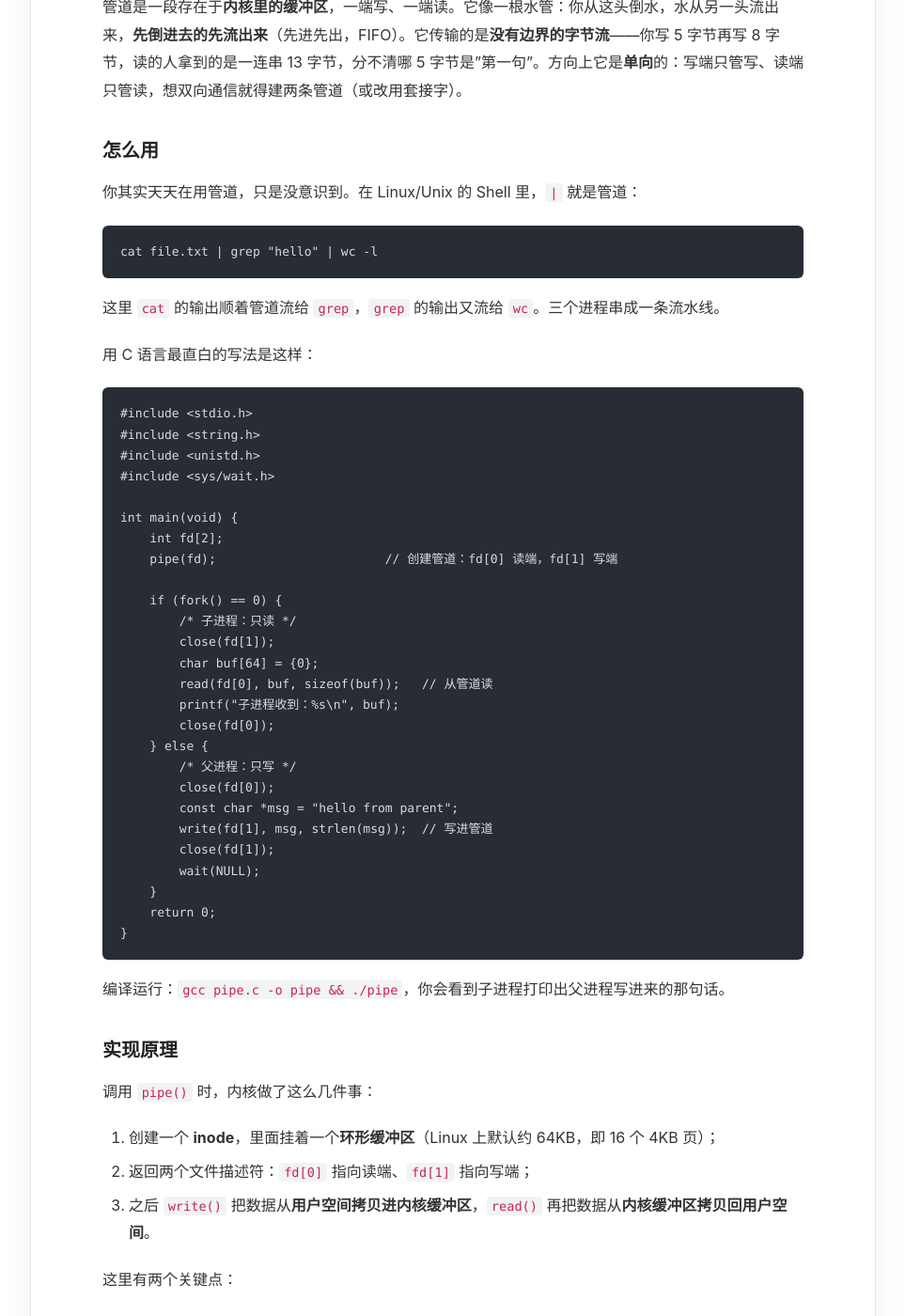
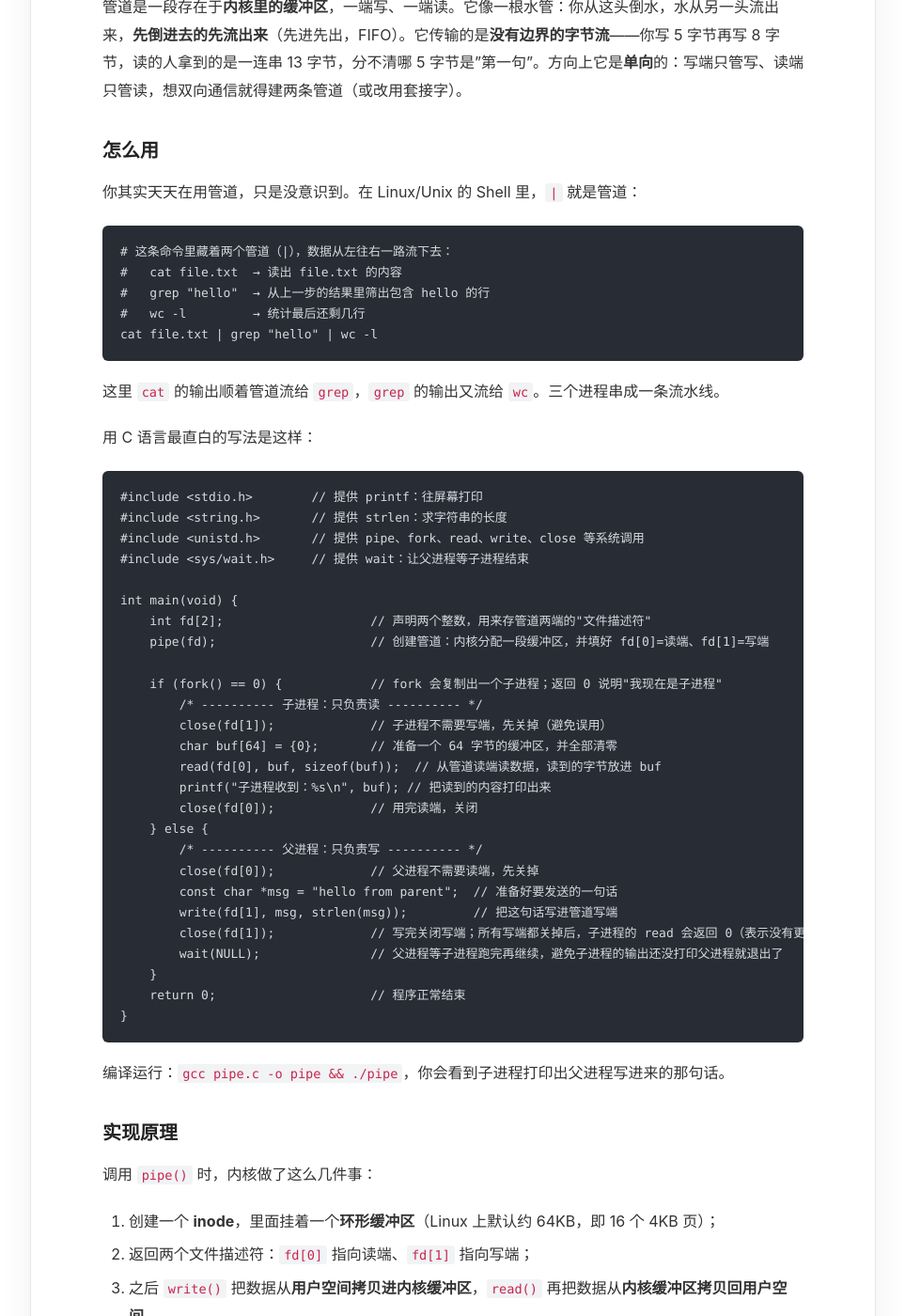
Before and after one commit to lnsyyj/lnsyyj.github.io, a Jekyll site: the page built from _posts/2026-10-24-ipc.md, in a window 1280 px wide and 1400 px high, scrolled down 3732 px. Shown: the whole window at 94% size, without its empty margins (158-1121 px from the left). Built offline with Jekyll 4.4.1, drawn with Linux system fonts in a browser that asks for light colours; some of the changed text lies outside the part shown.

Commit message:
docs: IPC 文章代码示例补充逐行注释

````diff
--- a/_posts/2026-10-24-ipc.md
+++ b/_posts/2026-10-24-ipc.md
@@ -111,6 +111,10 @@ flowchart LR
 你其实天天在用管道，只是没意识到。在 Linux/Unix 的 Shell 里，`|` 就是管道：
 
 ```bash
+# 这条命令里藏着两个管道（|），数据从左往右一路流下去：
+#   cat file.txt  → 读出 file.txt 的内容
+#   grep "hello"  → 从上一步的结果里筛出包含 hello 的行
+#   wc -l         → 统计最后还剩几行
 cat file.txt | grep "hello" | wc -l
 ```
 
@@ -119,31 +123,31 @@ cat file.txt | grep "hello" | wc -l
 用 C 语言最直白的写法是这样：
 
 ```c
-#include <stdio.h>
-#include <string.h>
-#include <unistd.h>
-#include <sys/wait.h>
+#include <stdio.h>        // 提供 printf：往屏幕打印
+#include <string.h>       // 提供 strlen：求字符串的长度
+#include <unistd.h>       // 提供 pipe、fork、read、write、close 等系统调用
+#include <sys/wait.h>     // 提供 wait：让父进程等子进程结束
 
 int main(void) {
-    int fd[2];
-    pipe(fd);                       // 创建管道：fd[0] 读端，fd[1] 写端
+    int fd[2];                    // 声明两个整数，用来存管道两端的"文件描述符"
+    pipe(fd);                     // 创建管道：内核分配一段缓冲区，并填好 fd[0]=读端、fd[1]=写端
 
-    if (fork() == 0) {
-        /* 子进程：只读 */
-        close(fd[1]);
-        char buf[64] = {0};
-        read(fd[0], buf, sizeof(buf));   // 从管道读
-        printf("子进程收到：%s\n", buf);
-        close(fd[0]);
+    if (fork() == 0) {            // fork 会复制出一个子进程；返回 0 说明"我现在是子进程"
+        /* ---------- 子进程：只负责读 ---------- */
+        close(fd[1]);             // 子进程不需要写端，先关掉（避免误用）
+        char buf[64] = {0};       // 准备一个 64 字节的缓冲区，并全部清零
+        read(fd[0], buf, sizeof(buf));  // 从管道读端读数据，读到的字节放进 buf
+        printf("子进程收到：%s\n", buf); // 把读到的内容打印出来
+        close(fd[0]);             // 用完读端，关闭
     } else {
-        /* 父进程：只写 */
-        close(fd[0]);
-        const char *msg = "hello from parent";
-        write(fd[1], msg, strlen(msg));  // 写进管道
-        close(fd[1]);
-        wait(NULL);
+        /* ---------- 父进程：只负责写 ---------- */
+        close(fd[0]);             // 父进程不需要读端，先关掉
+        const char *msg = "hello from parent";  // 准备好要发送的一句话
+        write(fd[1], msg, strlen(msg));         // 把这句话写进管道写端
+        close(fd[1]);             // 写完关闭写端；所有写端都关掉后，子进程的 read 会返回 0（表示没有更多数据）
+        wait(NULL);               // 父进程等子进程跑完再继续，避免子进程的输出还没打印父进程就退出了
     }
-    return 0;
+    return 0;                     // 程序正常结束
 }
 ```
 
@@ -175,18 +179,20 @@ int main(void) {
 用 `mkfifo` 创建一个命名管道：
 
 ```bash
+# 创建一个命名管道文件 /tmp/myfifo（它只是个"门牌号"，本身不存数据）
 mkfifo /tmp/myfifo
 ```
 
 然后两个终端，一边写一边读：
 
 ```bash
-# 终端 1：往管道里写
+# 终端 1：把 echo 的输出重定向（>）进这个管道，相当于"往水管里倒水"
+# 注意：此时会阻塞住，直到有人从另一端来读，数据才真正流过去
 echo "hello fifo" > /tmp/myfifo
 ```
 
 ```bash
-# 终端 2：从管道里读
+# 终端 2：从管道里把数据读出来（cat 一打开管道，终端 1 的 echo 就解除阻塞）
 cat /tmp/myfifo
 ```
 
@@ -207,34 +213,36 @@ cat /tmp/myfifo
 用 System V 接口写一个最简例子（发送和接收在同一个进程里演示）：
 
 ```c
-#include <stdio.h>
-#include <string.h>
-#include <sys/ipc.h>
-#include <sys/msg.h>
+#include <stdio.h>        // printf
+#include <string.h>       // strlen、strcpy
+#include <sys/ipc.h>      // IPC 相关的通用定义
+#include <sys/msg.h>      // msgget、msgsnd、msgrcv、msgctl
 
+/* 消息的结构体：内核要求消息格式是"一个类型号 + 一段内容" */
 struct msgbuf {
-    long mtype;        /* 消息类型，必须是正数 */
-    char mtext[128];   /* 消息内容 */
+    long mtype;            // 消息类型，必须是正数（这里用 1）
+    char mtext[128];       // 消息正文，最多装 127 个字符 + 结尾的 \0
 };
 
 int main(void) {
-    /* 创建（或打开）一个消息队列 */
+    // 创建（或打开）一个消息队列，返回队列的 ID（整数）
+    // IPC_PRIVATE 表示"新建一个只属于我的新队列"；0666 是读写权限；IPC_CREAT 表示不存在就创建
     int msqid = msgget(IPC_PRIVATE, 0666 | IPC_CREAT);
 
-    /* 发送一条类型为 1 的消息 */
-    struct msgbuf send;
-    send.mtype = 1;
-    strcpy(send.mtext, "你好，消息队列");
-    msgsnd(msqid, &send, strlen(send.mtext), 0);
+    // ---- 发送一条消息 ----
+    struct msgbuf send;                          // 声明一个消息变量，准备发送
+    send.mtype = 1;                              // 给这条消息标上类型 1
+    strcpy(send.mtext, "你好，消息队列");         // 把要发的文字填进消息正文
+    msgsnd(msqid, &send, strlen(send.mtext), 0); // 发送：第3个参数是正文长度，第4个 0 表示队列满了就阻塞等待
 
-    /* 接收一条类型为 1 的消息 */
-    struct msgbuf recv;
+    // ---- 接收一条消息 ----
+    struct msgbuf recv;                          // 声明一个变量，用来装收到的消息
+    // 接收：第3个参数是能装下的最大正文长度；第4个 1 表示"只要类型 1 的消息"；最后一个 0 表示没有匹配消息时就阻塞
     ssize_t n = msgrcv(msqid, &recv, sizeof(recv.mtext), 1, 0);
-    printf("收到 %zd 字节：%s\n", n, recv.mtext);
+    printf("收到 %zd 字节：%s\n", n, recv.mtext); // 打印实际收到的字节数和消息内容
 
-    /* 删除队列 */
-    msgctl(msqid, IPC_RMID, NULL);
-    return 0;
+    msgctl(msqid, IPC_RMID, NULL);                // 删除这个消息队列，释放内核里的资源
+    return 0;                                     // 程序正常结束
 }
 ```
 
@@ -262,26 +270,29 @@ int main(void) {
 用 POSIX 接口写个最简例子：
 
 ```c
-#include <stdio.h>
-#include <string.h>
-#include <fcntl.h>
-#include <unistd.h>
-#include <sys/mman.h>
+#include <stdio.h>        // printf
+#include <string.h>       // strcpy
+#include <fcntl.h>        // O_CREAT、O_RDWR 等打开标志
+#include <unistd.h>       // ftruncate
+#include <sys/mman.h>     // shm_open、mmap、munmap、shm_unlink
 
 int main(void) {
-    /* 创建（或打开）一块命名共享内存 */
+    // 创建（或打开）一块名为 /myshm 的共享内存，返回一个文件描述符
+    // O_CREAT | O_RDWR 表示"不存在就创建、并且可读可写"；0666 是权限
     int fd = shm_open("/myshm", O_CREAT | O_RDWR, 0666);
-    ftruncate(fd, 4096);                 /* 把大小设为 4KB */
+    ftruncate(fd, 4096);                             // 把这块共享内存的大小设为 4KB
 
-    /* 把这块共享内存映射进本进程的地址空间 */
+    // 把共享内存映射进本进程的地址空间，返回一个指向它的指针（之后就能像普通内存一样用）
+    // NULL：让内核自己选映射地址；4096：映射大小；PROT_READ|PROT_WRITE：可读可写；
+    // MAP_SHARED：修改会写回共享内存、其他进程看得见；fd：上面打开的对象；0：从开头开始映射
     char *p = mmap(NULL, 4096, PROT_READ | PROT_WRITE, MAP_SHARED, fd, 0);
 
-    strcpy(p, "hello shared memory");    /* 直接像普通内存一样读写 */
-    printf("写进共享内存：%s\n", p);
+    strcpy(p, "hello shared memory");                // 像写普通内存一样，把一句话写进去
+    printf("写进共享内存：%s\n", p);                  // 再读出来验证一下
 
-    munmap(p, 4096);                     /* 解除映射 */
-    shm_unlink("/myshm");                /* 删除共享内存对象 */
-    return 0;
+    munmap(p, 4096);                                 // 解除映射：本进程不再使用这块内存
+    shm_unlink("/myshm");                            // 删除名为 /myshm 的共享内存对象
+    return 0;                                        // 程序正常结束
 }
 ```
 
@@ -311,25 +322,27 @@ int main(void) {
 最简单的用法：给某个进程发信号。
 
 ```bash
-kill -TERM 12345   # 让 PID 为 12345 的进程"优雅退出"
-kill -KILL 12345   # 直接强杀（进程无法捕获或忽略这个信号）
+kill -TERM 12345   # 给 12345 号进程发 SIGTERM：请求它"优雅退出"（进程可以自行清理后退出）
+kill -KILL 12345   # 给 12345 号进程发 SIGKILL：强制杀死（进程无法捕获或忽略这个信号）
 ```
 
 在进程里，你可以**注册一个处理函数**，收到信号时做点事（`SIGKILL` 和 `SIGSTOP` 除外，它们无法被捕获）：
 
 ```c
-#include <stdio.h>
-#include <signal.h>
-#include <unistd.h>
+#include <stdio.h>        // printf
+#include <signal.h>       // signal、SIGINT
+#include <unistd.h>       // sleep
 
+// 信号处理函数：收到信号时内核会调用它，参数 sig 是信号的编号
 void on_sigint(int sig) {
-    printf("收到信号 %d，我要优雅收尾了\n", sig);
+    printf("收到信号 %d，我要优雅收尾了\n", sig); // 打印收到的信号编号
 }
 
 int main(void) {
-    signal(SIGINT, on_sigint);   /* 注册：收到 Ctrl+C 时执行 on_sigint */
-    while (1) sleep(1);          /* 原地等待，直到被信号打断 */
-    return 0;
+    // 注册：告诉内核"收到 SIGINT（也就是按 Ctrl+C）时，去执行 on_sigint"
+    signal(SIGINT, on_sigint);
+    while (1) sleep(1);   // 无限循环：每 1 秒睡一下，等着信号到来打断它
+    return 0;             // 因为上面是死循环，正常情况下永远走不到这一行
 }
 ```
 
@@ -348,37 +361,35 @@ int main(void) {
 用 Python 写一个最小的"本机套接字对"演示：
 
 ```python
-import socket
+import socket                          # 导入 socket 模块（所有套接字相关的函数都在里面）
 
-# socketpair 一次创建一对已经连好的套接字（本机通信）
+# socketpair() 一次创建"一对"已经互相连好的套接字，返回两个端点
 a, b = socket.socketpair()
 
-a.sendall(b"hello from A")
-print("B 收到：", b.recv(100).decode())
+a.sendall(b"hello from A")            # 从 a 这一端发送；b"..." 表示发送的是二进制字节
+print("B 收到：", b.recv(100).decode()) # 在 b 这一端收最多 100 字节，decode() 把字节转回字符串打印
 ```
 
 跨机器的经典 TCP 服务端长这样（极简版，服务端只接收一条消息就退出）：
 
 ```python
-import socket
+import socket                          # 导入 socket 模块
 
-# 服务端
-srv = socket.socket()
-srv.bind(("0.0.0.0", 9000))
-srv.listen(1)
-conn, addr = srv.accept()
-print("收到：", conn.recv(1024).decode())
-conn.close()
+srv = socket.socket()                  # 创建一个服务端套接字（不传参数默认是 TCP）
+srv.bind(("0.0.0.0", 9000))            # 绑定到本机所有网卡的 9000 端口
+srv.listen(1)                          # 开始监听，最多允许 1 个连接排队
+conn, addr = srv.accept()              # 阻塞等待客户端连进来；返回连接对象 conn 和对方地址 addr
+print("收到：", conn.recv(1024).decode()) # 从这条连接收最多 1024 字节，解码后打印
+conn.close()                           # 关闭这条连接
 ```
 
 ```python
-import socket
+import socket                          # 导入 socket 模块
 
-# 客户端
-cli = socket.socket()
-cli.connect(("127.0.0.1", 9000))
-cli.sendall(b"hello over TCP")
-cli.close()
+cli = socket.socket()                  # 创建一个客户端套接字（TCP）
+cli.connect(("127.0.0.1", 9000))       # 连接本机的 9000 端口（对应上面的服务端）
+cli.sendall(b"hello over TCP")         # 发送一条二进制字节串
+cli.close()                            # 关闭连接
 ```
 
 ### 实现原理
````
